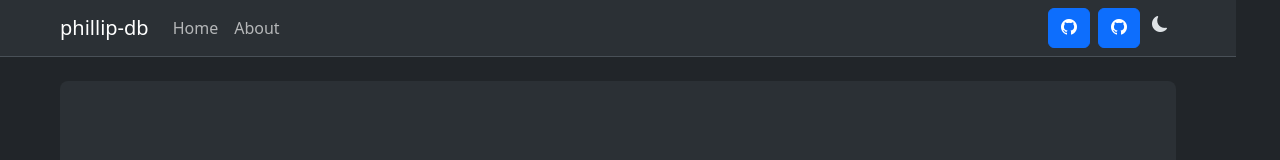
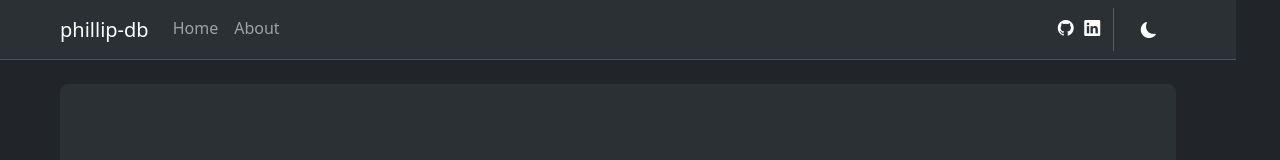
Before and after one commit to phillip-db/phillip-db.github.io, a React (Vite) app: page / in a window 1280 px wide. Shown: the top 160 px of the page. Built offline with nearby package versions, Linux system fonts and the light colour scheme.

Commit message:
Navbar fixes

```diff
--- a/index.html
+++ b/index.html
@@ -2,7 +2,6 @@
 <html lang="en" data-bs-theme="dark">
   <head>
     <meta charset="UTF-8" />
-    <link href="https://cdn.jsdelivr.net/npm/bootstrap@5.3.3/dist/css/bootstrap.min.css" rel="stylesheet" integrity="sha384-QWTKZyjpPEjISv5WaRU9OFeRpok6YctnYmDr5pNlyT2bRjXh0JMhjY6hW+ALEwIH" crossorigin="anonymous">
     <meta name="viewport" content="width=device-width, initial-scale=1.0" />
     <title>phillip-db</title>
   </head>
--- a/src/App.css
+++ b/src/App.css
@@ -95,3 +95,21 @@ html, body {
 .info-card {
   width: 18rem;
 }
+
+#dropdown-menu > .dropdown-item.active, .dropdown-item:focus {
+  background-color: #555555;
+}
+
+#dropdown-theme, #dropdown-theme > .dropdown-toggle {
+  background-color: inherit;
+  border: none;
+}
+
+.nav-buttons-other > .col {
+  padding: 0px 5px;
+}
+
+#social-button {
+  padding-left: 0px;
+  padding-right: 0px;
+}
--- a/src/components/Header.jsx
+++ b/src/components/Header.jsx
@@ -1,4 +1,4 @@
-import { Container, Nav, Navbar, Offcanvas, Button } from "react-bootstrap";
+import { Container, Nav, Navbar, Offcanvas, Row, Col } from "react-bootstrap";
 import ThemeIcon from "./icons/ThemeIcon";
 import { Link } from "react-router-dom";
 
@@ -7,6 +7,7 @@ const Header = () => {
     <Navbar
       expand="lg"
       className="mb-4 sticky-top bd-navbar bg-body-tertiary border-bottom"
+      data-bs-theme="dark"
     >
       <Container className="bd-gutter">
         <Navbar.Brand as={Link} to="/">
@@ -17,6 +18,7 @@ const Header = () => {
           id="offcanvasNavbar-expand-lg"
           placement="end"
           scroll="true"
+          data-bs-theme="dark"
         >
           <Offcanvas.Header closeButton>
             <Offcanvas.Title id="offcanvasNavbarLabel-expand-lg">
@@ -34,21 +36,35 @@ const Header = () => {
             </Nav>
             <hr />
             <Nav className="ms-md-auto">
-              <Button
+              <Container fluid>
+                <Row className="justify-content-center nav-buttons-other">
+                  <Col>
+                    <Nav.Link
                       href="https://github.com/phillip-db"
+                      id="social-button"
                       target="_blank"
-                className="mx-1"
+                      active
                     >
                       <i className="bi bi-github"></i>
-              </Button>
-              <Button
+                    </Nav.Link>
+                  </Col>
+                  <Col>
+                    <Nav.Link
                       href="https://github.com/phillip-db"
+                      id="social-button"
                       target="_blank"
-                className="mx-1"
+                      active
                     >
-                <i className="bi bi-github"></i>
-              </Button>
+                      <i className="bi bi-linkedin"></i>
+                    </Nav.Link>
+                  </Col>
+                </Row>
+              </Container>
+              <div className="vr mx-2 p-0 d-none d-lg-flex" />
+              <hr />
+              <div className="align-self-center">
                 <ThemeIcon />
+              </div>
             </Nav>
           </Offcanvas.Body>
         </Navbar.Offcanvas>
--- a/src/components/InfoCard.jsx
+++ b/src/components/InfoCard.jsx
@@ -1,7 +1,7 @@
 import { Card, Button } from "react-bootstrap";
 const InfoCard = () => {
   return (
-    <Card className="px-0 mx-4 my-5 my-lg-2" style={{ width: "18rem" }}>
+    <Card className="px-0 mx-4 my-2" style={{ width: "18rem" }}>
       <Card.Img
         className="card-img"
         variant="top"
--- a/src/components/icons/SocialIcon.jsx
+++ /dev/null
@@ -1,5 +0,0 @@
-const SocialIcon = () => {
-  return <></>;
-};
-
-export default SocialIcon;
--- a/src/components/icons/ThemeIcon.jsx
+++ b/src/components/icons/ThemeIcon.jsx
@@ -22,12 +22,8 @@ const ThemeIcon = () => {
   }
 
   return (
-    <div className="toggle">
-      <button
-        className="clean-btn toggleButton"
-        type="button"
-        onClick={() => handleTheme()}
-      >
+    <div className="align-self-center">
+      <button id="dropdown-theme" type="button" onClick={() => handleTheme()}>
         {theme === "light" ? lightTheme : darkTheme}
       </button>
     </div>
--- a/src/views/Home.jsx
+++ b/src/views/Home.jsx
@@ -1,6 +1,6 @@
 import Jumbotron from "../components/Jumbotron";
 import InfoCard from "../components/InfoCard";
-import { Row, Stack, Col, Container } from "react-bootstrap";
+import { Row, Stack, Container } from "react-bootstrap";
 
 const Home = () => {
   return (
@@ -10,6 +10,10 @@ const Home = () => {
         <Row xs={1} sm={2} md={4} className="justify-content-center">
           <InfoCard />
           <InfoCard />
+          <InfoCard />
+          <InfoCard />
+          <InfoCard />
+          <InfoCard />
         </Row>
       </Container>
     </Stack>
```
Lines whose indentation alone changed are shown as unchanged.
